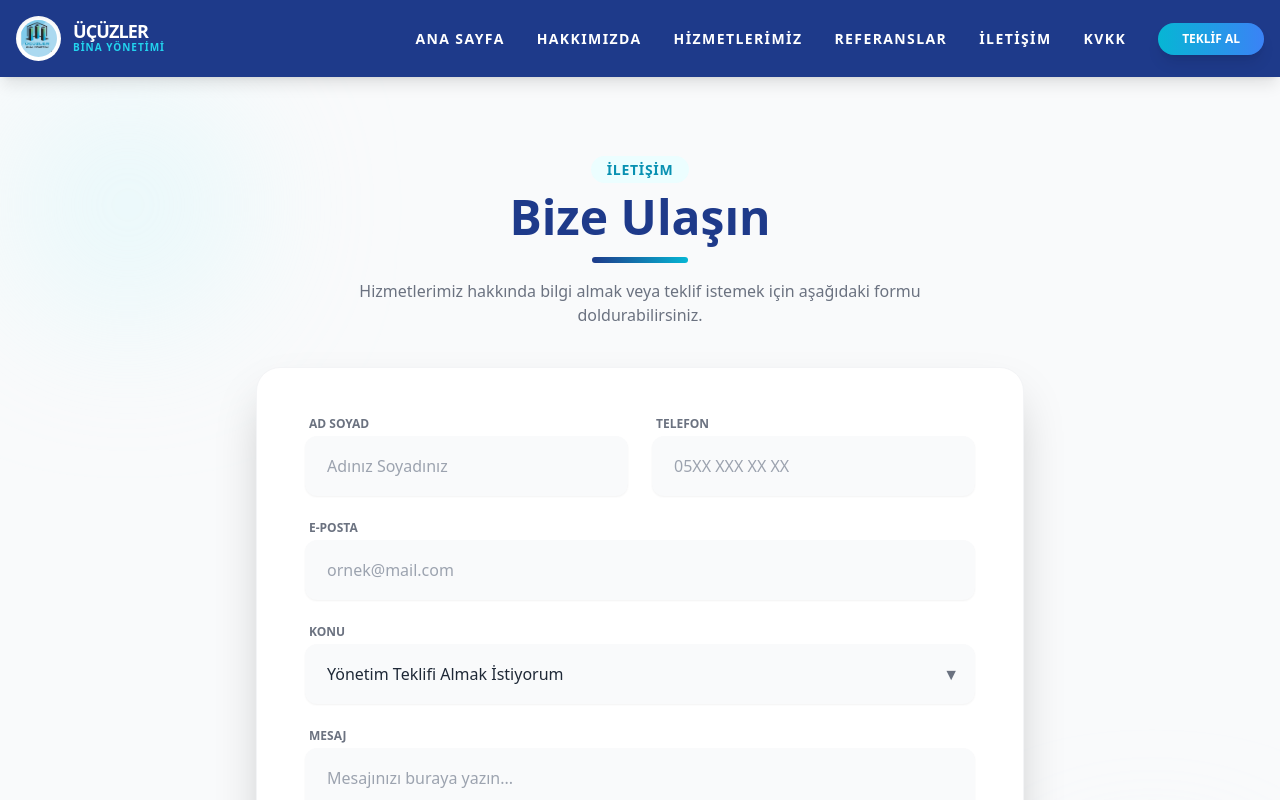
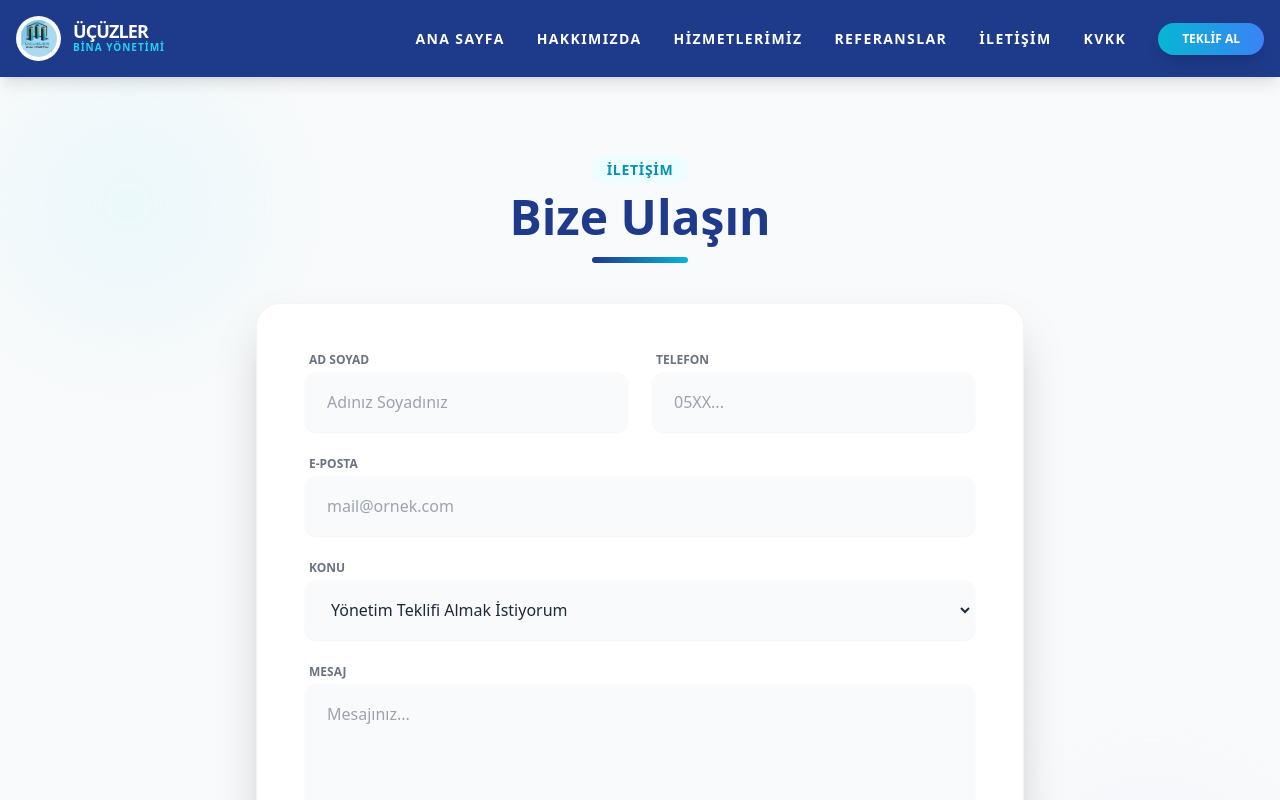
Before and after one commit to nihtao/ucuzlerbinayonetimi, a Next.js app: page /iletisim in a window 1280 px wide. Shown: the top 800 px of the page. Built offline with nearby package versions, Linux system fonts and the light colour scheme.

Commit message:
fix: variable name mismatch

```diff
--- a/app/iletisim/page.tsx
+++ b/app/iletisim/page.tsx
@@ -26,7 +26,7 @@ const Iletisim = () => {
     setLoading(true);
 
     try {
-      // Backend API'ye istek
+      // API'ye istek at
       const response = await fetch('/api/send-email', {
         method: 'POST',
         headers: { 'Content-Type': 'application/json' },
@@ -50,13 +50,14 @@ const Iletisim = () => {
     }
   };
 
-  const inputVars = {
+  // Animasyon Ayarı
+  const inputFocus = {
     focus: { scale: 1.02, borderColor: "#06b6d4", transition: { duration: 0.2 } }
   };
 
   return (
     <section id="iletisim" className="py-20 bg-gray-50 overflow-hidden relative">
-      {/* Arka Plan Süslemeleri */}
+      {/* Arka Plan Efektleri */}
       <div className="absolute top-0 left-0 w-64 h-64 bg-cyan-100 rounded-full mix-blend-multiply filter blur-3xl opacity-30 animate-blob"></div>
       <div className="absolute bottom-0 right-0 w-64 h-64 bg-blue-100 rounded-full mix-blend-multiply filter blur-3xl opacity-30 animate-blob animation-delay-2000"></div>
 
@@ -72,12 +73,9 @@ const Iletisim = () => {
           <span className="text-cyan-600 font-bold tracking-wider uppercase text-sm bg-cyan-50 px-4 py-1 rounded-full">İletişim</span>
           <h2 className="text-3xl md:text-5xl font-black text-blue-900 mt-3">Bize Ulaşın</h2>
           <div className="h-1.5 w-24 bg-gradient-to-r from-blue-900 to-cyan-500 mx-auto mt-4 rounded-full"></div>
-          <p className="text-gray-500 mt-4 max-w-2xl mx-auto">
-            Hizmetlerimiz hakkında bilgi almak veya teklif istemek için aşağıdaki formu doldurabilirsiniz.
-          </p>
         </motion.div>
 
-        {/* Form Alanı - Ortalanmış */}
+        {/* ORTALANMIŞ FORM */}
         <motion.div
           initial={{ opacity: 0, y: 30 }}
           whileInView={{ opacity: 1, y: 0 }}
@@ -89,107 +87,59 @@ const Iletisim = () => {
 
             <div className="space-y-6">
               <div className="grid grid-cols-1 md:grid-cols-2 gap-6">
-                <motion.div whileFocus="focus" variants={inputVars}>
+                <motion.div whileFocus="focus" variants={inputFocus}>
                   <label className="text-xs font-bold text-gray-500 uppercase ml-1 mb-1 block">Ad Soyad</label>
-                  <input
-                    type="text" name="user_name" value={formData.user_name} onChange={handleChange} required
-                    className="w-full px-5 py-4 rounded-xl bg-gray-50 border-2 border-transparent focus:outline-none transition-all text-gray-800 font-medium placeholder-gray-400 shadow-sm"
-                    placeholder="Adınız Soyadınız"
-                  />
+                  <input type="text" name="user_name" value={formData.user_name} onChange={handleChange} required
+                    className="w-full px-5 py-4 rounded-xl bg-gray-50 border-2 border-transparent focus:outline-none transition-all text-gray-800 font-medium placeholder-gray-400 shadow-sm" placeholder="Adınız Soyadınız" />
                 </motion.div>
 
-                <motion.div whileFocus="focus" variants={inputVars}>
+                <motion.div whileFocus="focus" variants={inputFocus}>
                   <label className="text-xs font-bold text-gray-500 uppercase ml-1 mb-1 block">Telefon</label>
-                  <input
-                    type="tel" name="user_phone" value={formData.user_phone} onChange={handleChange} required
-                    className="w-full px-5 py-4 rounded-xl bg-gray-50 border-2 border-transparent focus:outline-none transition-all text-gray-800 font-medium placeholder-gray-400 shadow-sm"
-                    placeholder="05XX XXX XX XX"
-                  />
+                  <input type="tel" name="user_phone" value={formData.user_phone} onChange={handleChange} required
+                    className="w-full px-5 py-4 rounded-xl bg-gray-50 border-2 border-transparent focus:outline-none transition-all text-gray-800 font-medium placeholder-gray-400 shadow-sm" placeholder="05XX..." />
                 </motion.div>
               </div>
 
-              <motion.div whileFocus="focus" variants={inputVars}>
+              <motion.div whileFocus="focus" variants={inputFocus}>
                 <label className="text-xs font-bold text-gray-500 uppercase ml-1 mb-1 block">E-posta</label>
-                <input
-                  type="email" name="user_email" value={formData.user_email} onChange={handleChange} required
-                  className="w-full px-5 py-4 rounded-xl bg-gray-50 border-2 border-transparent focus:outline-none transition-all text-gray-800 font-medium placeholder-gray-400 shadow-sm"
-                  placeholder="ornek@mail.com"
-                />
+                <input type="email" name="user_email" value={formData.user_email} onChange={handleChange} required
+                  className="w-full px-5 py-4 rounded-xl bg-gray-50 border-2 border-transparent focus:outline-none transition-all text-gray-800 font-medium placeholder-gray-400 shadow-sm" placeholder="mail@ornek.com" />
               </motion.div>
 
-              <motion.div whileFocus="focus" variants={inputVars}>
+              <motion.div whileFocus="focus" variants={inputFocus}>
                 <label className="text-xs font-bold text-gray-500 uppercase ml-1 mb-1 block">Konu</label>
-                <div className="relative">
-                  <select name="subject" value={formData.subject} onChange={handleChange} className="w-full px-5 py-4 rounded-xl bg-gray-50 border-2 border-transparent focus:outline-none transition-all text-gray-800 font-medium appearance-none cursor-pointer shadow-sm">
-                    <option>Yönetim Teklifi Almak İstiyorum</option>
-                    <option>Şikayet / Öneri</option>
-                    <option>Diğer</option>
-                  </select>
-                  <div className="absolute right-4 top-1/2 -translate-y-1/2 pointer-events-none text-gray-500">▼</div>
-                </div>
+                <select name="subject" value={formData.subject} onChange={handleChange} className="w-full px-5 py-4 rounded-xl bg-gray-50 border-2 border-transparent focus:outline-none transition-all text-gray-800 font-medium cursor-pointer shadow-sm">
+                  <option>Yönetim Teklifi Almak İstiyorum</option>
+                  <option>Şikayet / Öneri</option>
+                  <option>Diğer</option>
+                </select>
               </motion.div>
 
-              <motion.div whileFocus="focus" variants={inputVars}>
+              <motion.div whileFocus="focus" variants={inputFocus}>
                 <label className="text-xs font-bold text-gray-500 uppercase ml-1 mb-1 block">Mesaj</label>
-                <textarea
-                  name="message" value={formData.message} onChange={handleChange} required rows={5}
-                  className="w-full px-5 py-4 rounded-xl bg-gray-50 border-2 border-transparent focus:outline-none transition-all text-gray-800 font-medium placeholder-gray-400 resize-none shadow-sm"
-                  placeholder="Mesajınızı buraya yazın..."
-                ></textarea>
+                <textarea name="message" value={formData.message} onChange={handleChange} required rows={5}
+                  className="w-full px-5 py-4 rounded-xl bg-gray-50 border-2 border-transparent focus:outline-none transition-all text-gray-800 font-medium placeholder-gray-400 resize-none shadow-sm" placeholder="Mesajınız..."></textarea>
               </motion.div>
 
               <motion.button
-                whileHover={{ scale: 1.02 }}
-                whileTap={{ scale: 0.98 }}
-                type="submit"
-                disabled={loading}
-                className={`w-full py-5 rounded-xl font-bold text-white shadow-lg shadow-blue-900/20 flex items-center justify-center gap-3 transition-all text-lg ${
-                  loading ? 'bg-gray-400 cursor-not-allowed' : 'bg-gradient-to-r from-blue-900 to-blue-700 hover:from-cyan-600 hover:to-cyan-500'
-                }`}
-              >
-                {loading ? (
-                  <div className="flex items-center gap-2">
-                    <div className="w-5 h-5 border-2 border-white/30 border-t-white rounded-full animate-spin"></div>
-                    <span>Gönderiliyor...</span>
-                  </div>
-                ) : (
-                  <>
-                    <span>Mesajı Gönder</span>
-                    <FaPaperPlane />
-                  </>
-                )}
+                whileHover={{ scale: 1.02 }} whileTap={{ scale: 0.98 }} type="submit" disabled={loading}
+                className={`w-full py-5 rounded-xl font-bold text-white shadow-lg flex items-center justify-center gap-3 transition-all text-lg ${loading ? 'bg-gray-400 cursor-not-allowed' : 'bg-gradient-to-r from-blue-900 to-blue-700 hover:from-cyan-600 hover:to-cyan-500'}`}>
+                {loading ? 'Gönderiliyor...' : <><span>Mesajı Gönder</span><FaPaperPlane /></>}
               </motion.button>
             </div>
 
-            {/* Başarı / Hata Mesajları */}
+            {/* Mesaj Kutuları */}
             <AnimatePresence>
               {status === 'success' && (
-                <motion.div
-                  initial={{ opacity: 0, height: 0 }}
-                  animate={{ opacity: 1, height: 'auto' }}
-                  exit={{ opacity: 0, height: 0 }}
-                  className="mt-6 p-4 bg-green-50 border border-green-200 text-green-700 rounded-xl flex items-center gap-3 justify-center"
-                >
+                <motion.div initial={{ opacity: 0, height: 0 }} animate={{ opacity: 1, height: 'auto' }} className="mt-6 p-4 bg-green-50 border border-green-200 text-green-700 rounded-xl flex items-center gap-3 justify-center">
                   <FaCheckCircle className="text-xl" />
-                  <div>
-                    <span className="font-bold block">Harika!</span>
-                    <span className="text-sm">Mesajınız başarıyla iletildi, teşekkürler.</span>
-                  </div>
+                  <div><span className="font-bold block">Başarılı!</span><span className="text-sm">Mesajınız iletildi.</span></div>
                 </motion.div>
               )}
-
               {status === 'error' && (
-                <motion.div
-                  initial={{ opacity: 0, height: 0 }}
-                  animate={{ opacity: 1, height: 'auto' }}
-                  exit={{ opacity: 0, height: 0 }}
-                  className="mt-6 p-4 bg-red-50 border border-red-200 text-red-700 rounded-xl flex items-center gap-3 justify-center"
-                >
+                <motion.div initial={{ opacity: 0, height: 0 }} animate={{ opacity: 1, height: 'auto' }} className="mt-6 p-4 bg-red-50 border border-red-200 text-red-700 rounded-xl flex items-center gap-3 justify-center">
                   <FaExclamationCircle className="text-xl" />
-                  <div>
-                    <span className="font-bold block">Hata Oluştu</span>
-                    <span className="text-sm">Lütfen internet bağlantınızı kontrol edin.</span>
-                  </div>
+                  <div><span className="font-bold block">Hata!</span><span className="text-sm">Lütfen internetinizi kontrol edin.</span></div>
                 </motion.div>
               )}
             </AnimatePresence>
```
